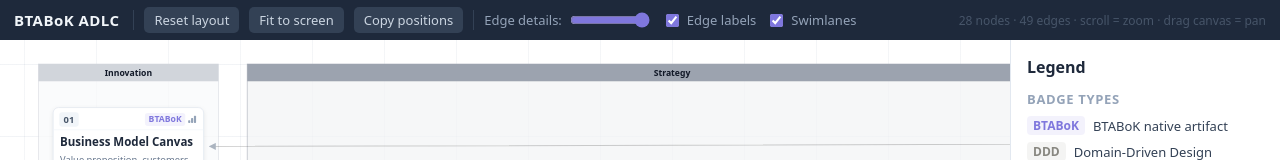
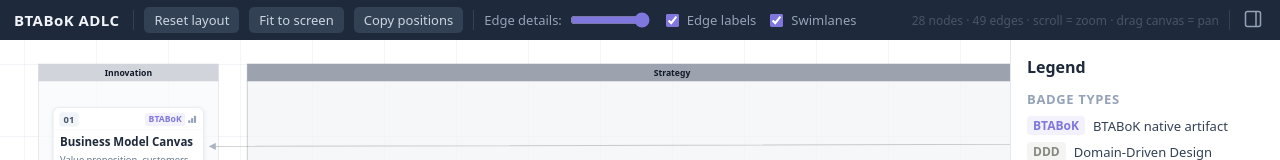
Before and after one commit to hza/btabok-adlc, a React (Vite) app: page / in a window 1280 px wide. Shown: the top 160 px of the page. Built offline with nearby package versions, Linux system fonts and the light colour scheme.

Commit message:
fix: add showLegend state to App and TopBar; update TopBar props and sidebar visibility logic

```diff
--- a/src/App.tsx
+++ b/src/App.tsx
@@ -36,6 +36,7 @@ export default function App() {
   const phaseFilter: Phase | null = null;
   const [showLabels,  setShowLabels]  = useState(true);
   const [showSwimlanes, setShowSwimlanes] = useState(true);
+  const [showLegend, setShowLegend] = useState(true);
   const [minImportance, setMinImportance] = useState(1);
   const [copied,      setCopied]      = useState(false);
 
@@ -162,6 +163,7 @@ export default function App() {
       <TopBar
         showLabels={showLabels}
         showSwimlanes={showSwimlanes}
+        showSidebar={showLegend}
         copied={copied}
         nodeCount={NODES.length}
         edgeCount={visibleEdges.length}
@@ -172,6 +174,7 @@ export default function App() {
         onMinImportanceChange={setMinImportance}
         onShowLabelsChange={setShowLabels}
         onShowSwimlanesChange={setShowSwimlanes}
+        onToggleSidebar={() => setShowLegend(v => !v)}
       />
 
       <div style={{ display: 'flex', flex: 1, overflow: 'hidden' }}>
@@ -258,7 +261,7 @@ export default function App() {
         </div>
 
         {/* sidebar */}
-        <div style={{
+        {showLegend && <div style={{
           width: 270, background: '#FFFFFF',
           borderLeft: '1px solid #E2E8F0',
           overflowY: 'auto', flexShrink: 0, fontSize: 14, color: '#334155',
@@ -266,7 +269,7 @@ export default function App() {
           {selectedNode
             ? <SelectedPanel node={selectedNode} outgoing={outgoing} incoming={incoming}/>
             : <LegendPanel/>}
-        </div>
+        </div>}
       </div>
     </div>
   );
--- a/src/components/TopBar.tsx
+++ b/src/components/TopBar.tsx
@@ -4,6 +4,7 @@ interface TopBarProps {
   minImportance: number;
   showLabels: boolean;
   showSwimlanes: boolean;
+  showSidebar: boolean;
   copied: boolean;
   nodeCount: number;
   edgeCount: number;
@@ -13,13 +14,14 @@ interface TopBarProps {
   onMinImportanceChange: (v: number) => void;
   onShowLabelsChange: (v: boolean) => void;
   onShowSwimlanesChange: (v: boolean) => void;
+  onToggleSidebar: () => void;
 }
 
 export default function TopBar({
-  minImportance, showLabels, showSwimlanes, copied,
+  minImportance, showLabels, showSwimlanes, showSidebar, copied,
   nodeCount, edgeCount,
   onReset, onFit, onCopyPositions,
-  onMinImportanceChange, onShowLabelsChange, onShowSwimlanesChange,
+  onMinImportanceChange, onShowLabelsChange, onShowSwimlanesChange, onToggleSidebar,
 }: TopBarProps) {
   return (
     <div style={{
@@ -57,6 +59,20 @@ export default function TopBar({
       <span style={{ marginLeft: 'auto', fontSize: 12, color: '#475569' }}>
         {nodeCount} nodes · {edgeCount} edges · scroll = zoom · drag canvas = pan
       </span>
+      <Divider/>
+      <button
+        onClick={onToggleSidebar}
+        title={showSidebar ? 'Hide sidebar' : 'Show sidebar'}
+        style={{
+          background: 'none', border: 'none', cursor: 'pointer',
+          color: '#94A3B8', fontSize: 18, lineHeight: 1, padding: '2px 4px',
+        }}
+      >
+        <svg width="18" height="18" viewBox="0 0 18 18" fill="none" xmlns="http://www.w3.org/2000/svg">
+          <rect x="1.5" y="1.5" width="15" height="15" rx="2" stroke="currentColor" strokeWidth="1.5"/>
+          <line x1="12" y1="1.5" x2="12" y2="16.5" stroke="currentColor" strokeWidth="1.5"/>
+        </svg>
+      </button>
     </div>
   );
 }
--- a/src/hooks/useCanvasInteraction.ts
+++ b/src/hooks/useCanvasInteraction.ts
@@ -87,6 +87,8 @@ export function useCanvasInteraction() {
 
   const resetPositions = useCallback(() => {
     setPositions(Object.fromEntries(NODES.map(n => [n.id, { ...NODE_POSITIONS[n.id] }])));
+    setScale(1);
+    setPan({ x: 24, y: 24 });
   }, []);
 
   const fitToScreen = useCallback((containerEl: HTMLElement) => {
```
Also changed, not shown: src/components/Sidebar.tsx (indentation only).
